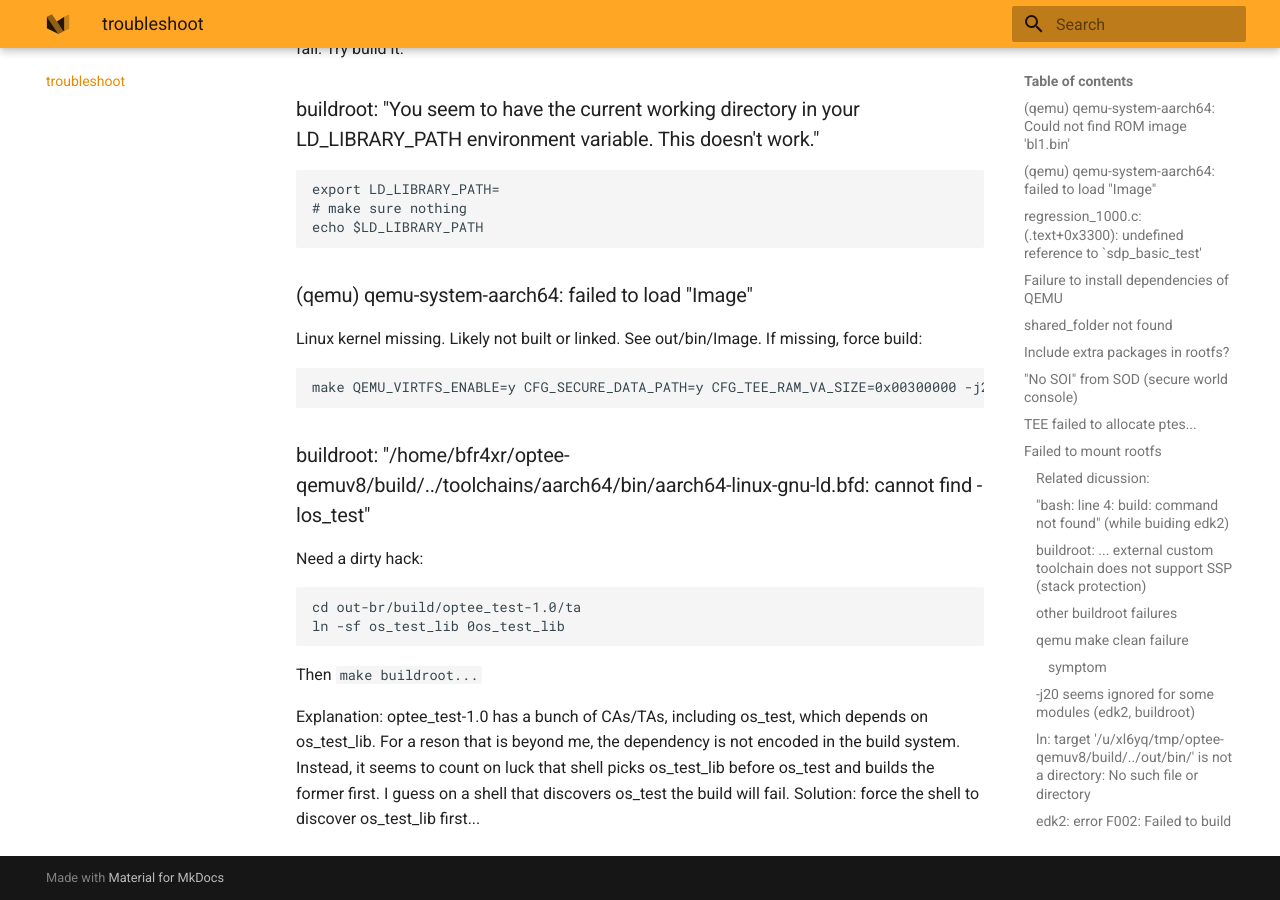
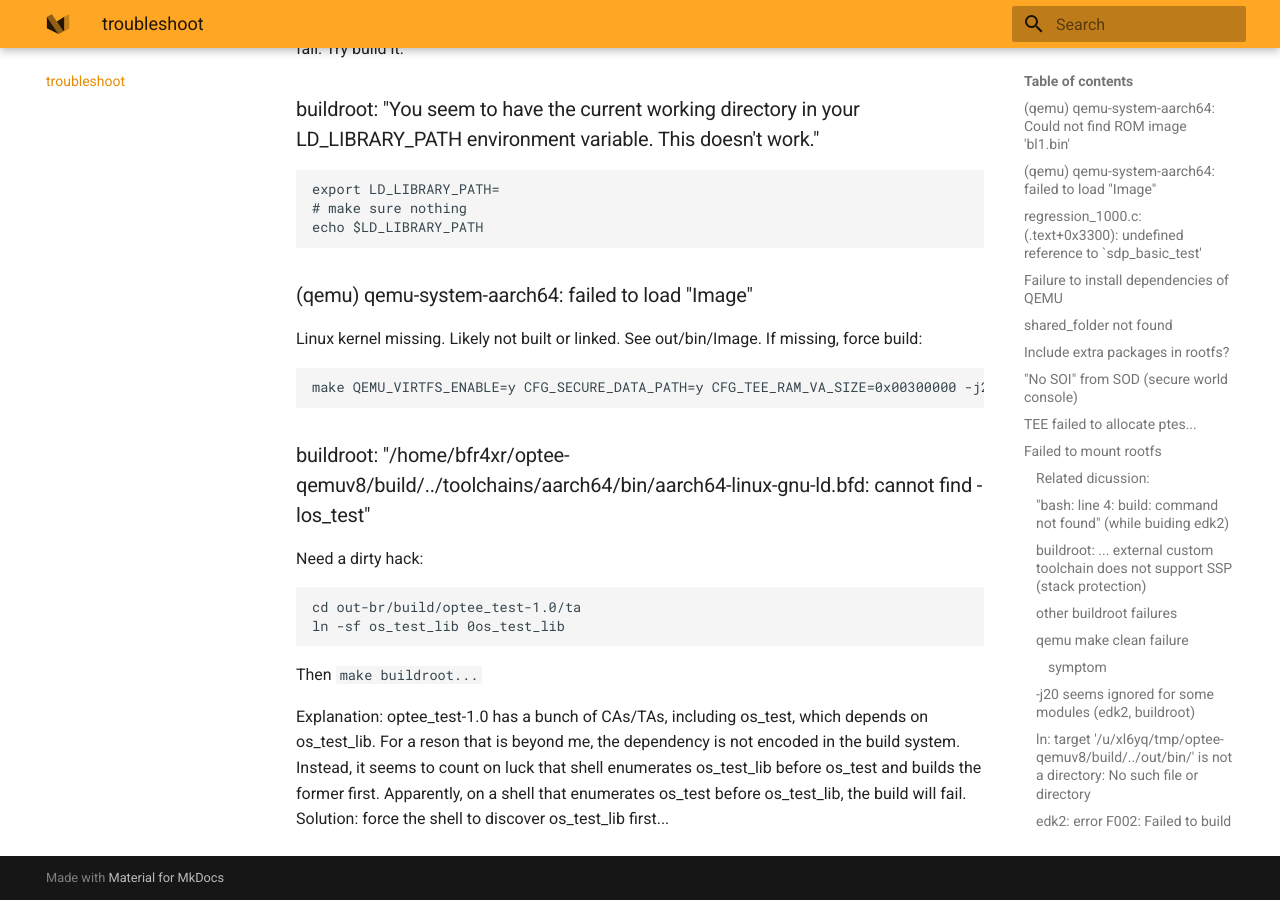
Before and after one commit to fxlin/p3-tee, an MkDocs documentation site: the page built from docs/issues.md, in a window 1280 px wide and 900 px high, scrolled down 4154 px. Built offline with MkDocs 1.6.1 and Material for MkDocs 9.7.7, drawn with Linux system fonts in a browser that asks for light colours.

Commit message:
Update issues.md

```diff
--- a/docs/issues.md
+++ b/docs/issues.md
@@ -174,7 +174,7 @@ ln -sf os_test_lib 0os_test_lib
 Then ``make buildroot...``
 
 Explanation: optee_test-1.0 has a bunch of CAs/TAs, including os_test, which depends on os_test_lib.
-For a reson that is beyond me, the dependency is not encoded in the build system. Instead, it seems to count on luck that shell picks
+For a reson that is beyond me, the dependency is not encoded in the build system. Instead, it seems to count on luck that shell enumerates
 os_test_lib before os_test and builds the former first.
-I guess on a shell that discovers os_test the build will fail.
+Apparently, on a shell that enumerates os_test before os_test_lib, the build will fail.
 Solution: force the shell to discover os_test_lib first...
```
